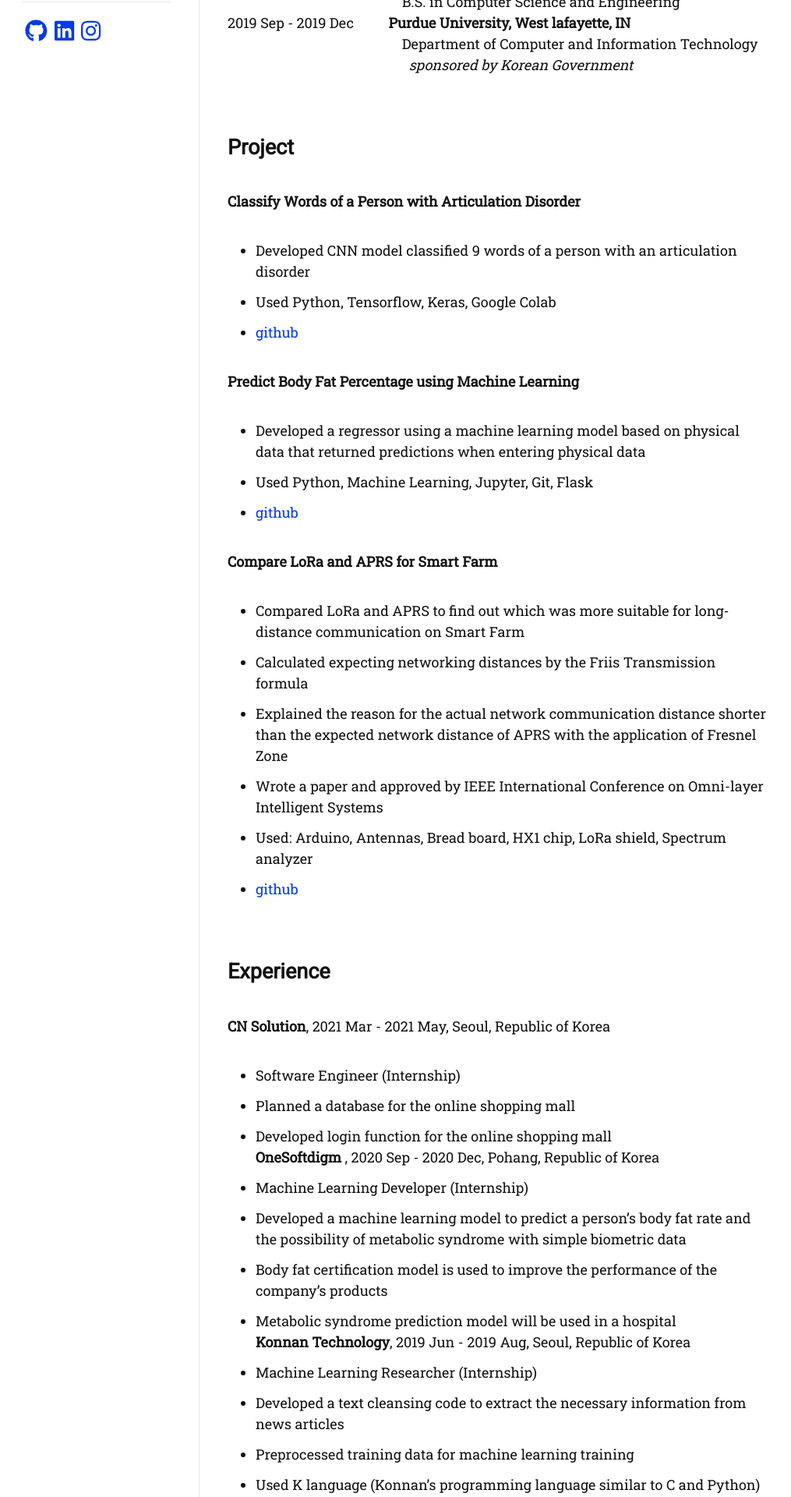
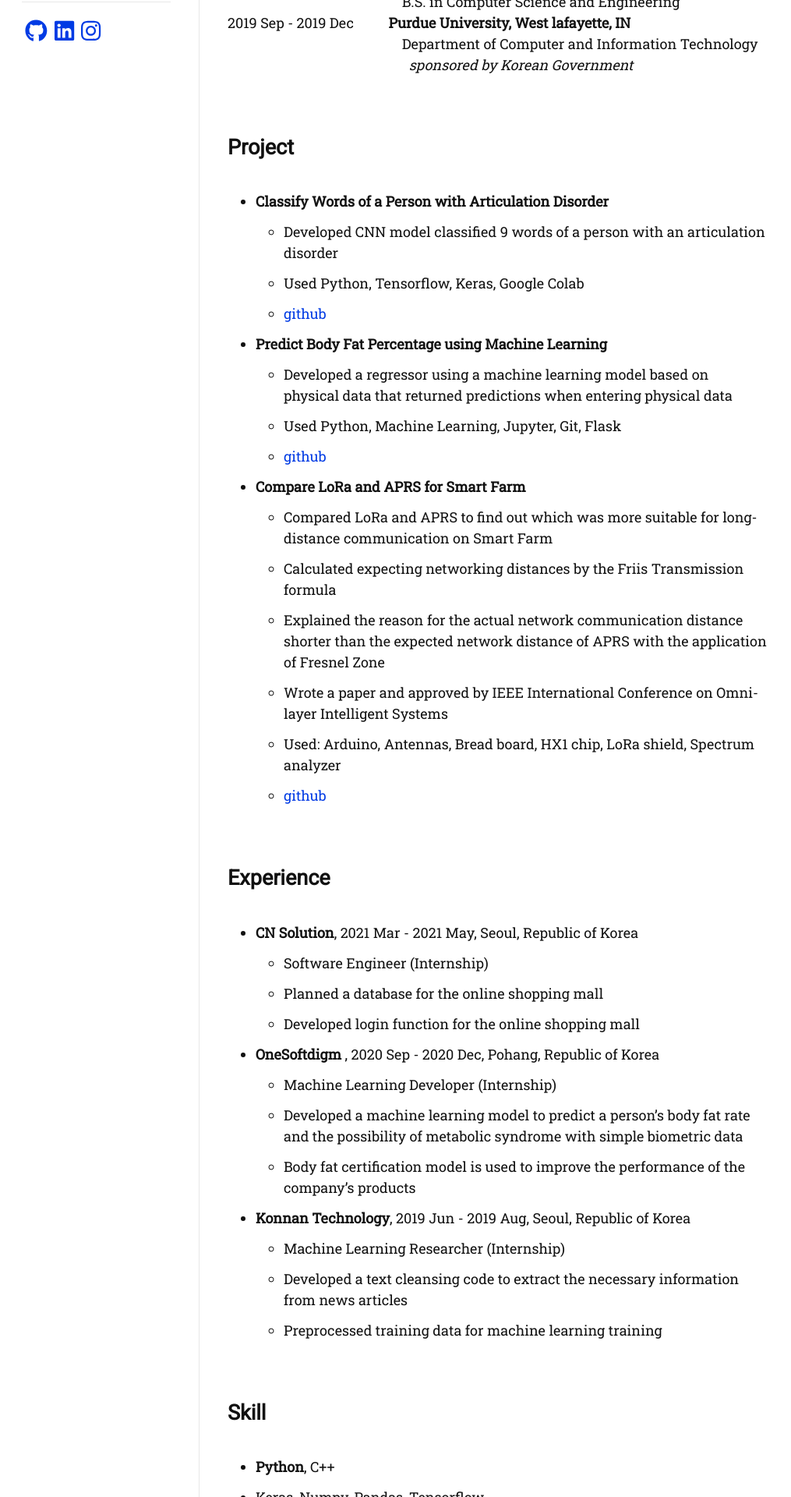
Before and after one commit to dlgur1994/dlgur1994.github.io, a Jekyll site: the page built from about.md, in a window 1280 px wide. Shown: the part 446-2366 px from the top of the page at 78% size, without its empty margins (134-1149 px from the left). Built offline with Jekyll 4.4.1, drawn with Linux system fonts in a browser that asks for light colours; nearby versions of some CDN libraries; some web fonts are replaced.

Commit message:
AboutPage updated 21/07/07

```diff
--- a/about.md
+++ b/about.md
@@ -12,39 +12,37 @@ permalink: /about/
 &nbsp;&nbsp;&nbsp;&nbsp;&nbsp;&nbsp;&nbsp;&nbsp;&nbsp;&nbsp;&nbsp;&nbsp;&nbsp;&nbsp;&nbsp;&nbsp;&nbsp;&nbsp;&nbsp;&nbsp;&nbsp;&nbsp;&nbsp;&nbsp;&nbsp;&nbsp;&nbsp;&nbsp;&nbsp;&nbsp;&nbsp;&nbsp;&nbsp;&nbsp;&nbsp;&nbsp;&nbsp;&nbsp;&nbsp;&nbsp;&nbsp;&nbsp;&nbsp;&nbsp;&nbsp;&nbsp;&nbsp;&nbsp;&nbsp;&nbsp;&nbsp;&nbsp;_sponsored by Korean Government_
 
 ## Project
-**Classify Words of a Person with Articulation Disorder**
-- Developed CNN model classified 9 words of a person with an articulation disorder
-- Used Python, Tensorflow, Keras, Google Colab
-- [github](https://github.com/dlgur1994/Classify-Words-of-a-Person-with-Articulation-Disorder-using-Deep-Learning)
+- **Classify Words of a Person with Articulation Disorder**
+    - Developed CNN model classified 9 words of a person with an articulation disorder
+    - Used Python, Tensorflow, Keras, Google Colab
+    - [github](https://github.com/dlgur1994/Classify-Words-of-a-Person-with-Articulation-Disorder-using-Deep-Learning)
 
-**Predict Body Fat Percentage using Machine Learning**
-- Developed a regressor using a machine learning model based on physical data that returned predictions when entering physical data
-- Used Python, Machine Learning, Jupyter, Git, Flask
-- [github](https://github.com/dlgur1994/Predict-Body-Fat-Percentage-using-Machine-Learning)
+- **Predict Body Fat Percentage using Machine Learning**
+    - Developed a regressor using a machine learning model based on physical data that returned predictions when entering physical data
+    - Used Python, Machine Learning, Jupyter, Git, Flask
+    - [github](https://github.com/dlgur1994/Predict-Body-Fat-Percentage-using-Machine-Learning)
 
-**Compare LoRa and APRS for Smart Farm**
-- Compared LoRa and APRS to find out which was more suitable for long-distance communication on Smart Farm
-- Calculated expecting networking distances by the Friis Transmission formula
-- Explained the reason for the actual network communication distance shorter than the expected network distance of APRS with the application of Fresnel Zone
-- Wrote a paper and approved by IEEE International Conference on Omni-layer Intelligent Systems
-- Used: Arduino, Antennas, Bread board, HX1 chip, LoRa shield, Spectrum analyzer
-- [github](https://github.com/dlgur1994/Compare-LoRa-and-APRS-for-Smart-Farm)
+- **Compare LoRa and APRS for Smart Farm**
+    - Compared LoRa and APRS to find out which was more suitable for long-distance communication on Smart Farm
+    - Calculated expecting networking distances by the Friis Transmission formula
+    - Explained the reason for the actual network communication distance shorter than the expected network distance of APRS with the application of Fresnel Zone
+    - Wrote a paper and approved by IEEE International Conference on Omni-layer Intelligent Systems
+    - Used: Arduino, Antennas, Bread board, HX1 chip, LoRa shield, Spectrum analyzer
+    - [github](https://github.com/dlgur1994/Compare-LoRa-and-APRS-for-Smart-Farm)
 
 ## Experience
-**CN Solution**, 2021 Mar - 2021 May, Seoul, Republic of Korea
-- Software Engineer (Internship)
-- Planned a database for the online shopping mall
-- Developed login function for the online shopping mall
-**OneSoftdigm** , 2020 Sep - 2020 Dec, Pohang, Republic of Korea
-- Machine Learning Developer (Internship)
-- Developed a machine learning model to predict a person's body fat rate and the possibility of metabolic syndrome with simple biometric data
-- Body fat certification model is used to improve the performance of the company's products
-- Metabolic syndrome prediction model will be used in a hospital
-**Konnan Technology**, 2019 Jun - 2019 Aug, Seoul, Republic of Korea
-- Machine Learning Researcher (Internship)
-- Developed a text cleansing code to extract the necessary information from news articles
-- Preprocessed training data for machine learning training
-- Used K language (Konnan's programming language similar to C and Python)
+- **CN Solution**, 2021 Mar - 2021 May, Seoul, Republic of Korea
+    - Software Engineer (Internship)
+    - Planned a database for the online shopping mall
+    - Developed login function for the online shopping mall
+- **OneSoftdigm** , 2020 Sep - 2020 Dec, Pohang, Republic of Korea
+    - Machine Learning Developer (Internship)
+    - Developed a machine learning model to predict a person's body fat rate and the possibility of metabolic syndrome with simple biometric data
+    - Body fat certification model is used to improve the performance of the company's products
+- **Konnan Technology**, 2019 Jun - 2019 Aug, Seoul, Republic of Korea
+    - Machine Learning Researcher (Internship)
+    - Developed a text cleansing code to extract the necessary information from news articles
+    - Preprocessed training data for machine learning training
 
 ## Skill
 - **Python**, C++
@@ -60,6 +58,6 @@ permalink: /about/
 - “An AI Speech Recognition Application for the Articulation Disorder,”2019 Korea Computer Congress (KCC), Jeju, Korea, 2019, pp.1854-1856." (J. Jeon, **H. Lee**, and S. Hwang)
 
 ## Certification, Award, and Scholarship
-**CCNA** (Cisco Certified Network Associate)
-**Handong Capstone Design Competition Encouragement Prize** (An AI Speech Recognition Application for the Articulation Disorder)
-**Academic Excellent** (Spring & Fall, 2018)
+- **CCNA** (Cisco Certified Network Associate)
+- **Handong Capstone Design Competition Encouragement Prize** (An AI Speech Recognition Application for the Articulation Disorder)
+- **Academic Excellent** (Spring & Fall, 2018)
```
